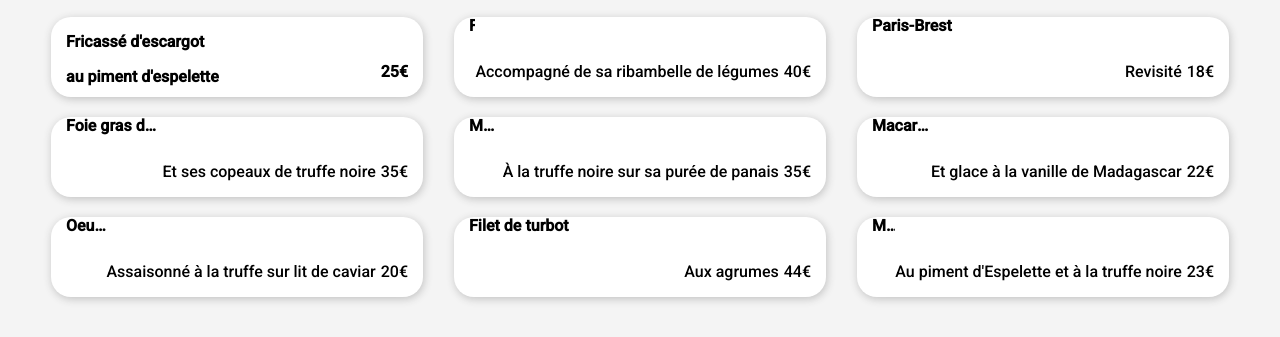
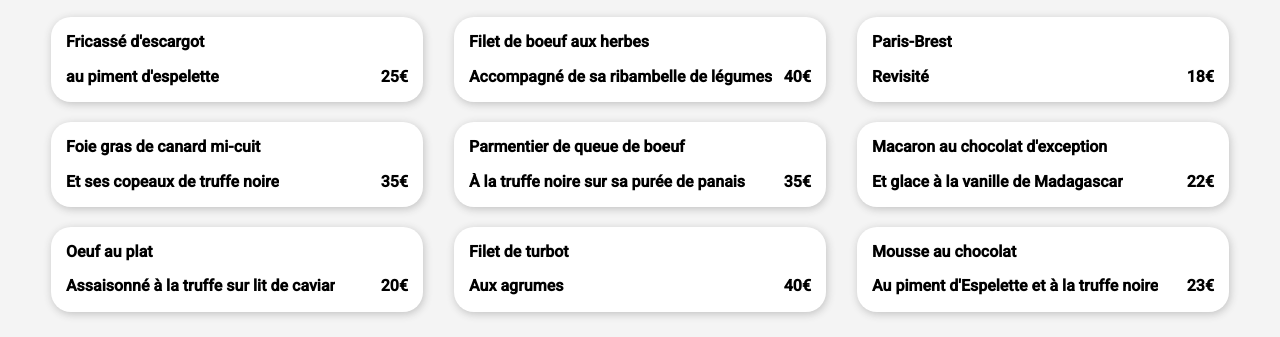
Before and after one commit to RaphGenius/OhMyFood, a website: page menu_palette.html in a window 1280 px wide. Shown: the part 463-800 px from the top of the page. Drawn offline with Linux system fonts and the light colour scheme; a web font is replaced by a local one.

Commit message:
toute la structure palette de gout modifier au niveau du html et css

```diff
--- a/menu_palette.html
+++ b/menu_palette.html
@@ -61,20 +61,22 @@
               </div>
 
               <div class="choix_plat choix_plat--2">
-                <span class="choix_plat__principal">Foie gras de canard mi-cuit</span>
-                <div class="choix_plat__complement">
+                <div class="choix_plat__principal"><p>Foie gras de canard mi-cuit</p>
                   <p>Et ses copeaux de truffe noire</p>
-                  <span class="choix_plat__complement_price">35€</span>
                 </div>
+                  <div class="choix_plat__complement_price">
+                    <p>35€</p>
+                  </div>
                 <div class="choix_plat__check-square"><i class="fa-solid fa-circle-check check"></i></div>
               </div>
 
               <div class="choix_plat choix_plat--3">
-                <span class="choix_plat__principal">Oeuf au plat</span>
-                <div class="choix_plat__complement">
+                <div class="choix_plat__principal"><p>Oeuf au plat</p>
                   <p>Assaisonné à la truffe sur lit de caviar</p>
-                  <span class="choix_plat__complement_price">20€</span>
                 </div>
+                  <div class="choix_plat__complement_price">
+                    <p>20€</p>
+                  </div>
                 <div class="choix_plat__check-square"><i class="fa-solid fa-circle-check check"></i></div>
               </div>
               </div>
@@ -85,30 +87,33 @@
               <span class="menu_repas__name">plats</span>
 
               <div class="choix_plat choix_plat--4">
-                <span class="choix_plat__principal">Filet de boeuf aux herbes</span>
-                <div class="choix_plat__complement">
+                <div class="choix_plat__principal"><p>Filet de boeuf aux herbes</p>
                   <p>Accompagné de sa ribambelle de légumes</p>
-                  <span class="choix_plat__complement_price">40€</span>
                 </div>
+                  <div class="choix_plat__complement_price">
+                    <p>40€</p>
+                  </div>
                 <div class="choix_plat__check-square"><i class="fa-solid fa-circle-check check"></i></div>
               </div>
 
 
               <div class="choix_plat choix_plat--5">
-                <span class="choix_plat__principal">Magret de canard</span>
-                <div class="choix_plat__complement">
+                <div class="choix_plat__principal"><p>Parmentier de queue de boeuf</p>
                   <p>À la truffe noire sur sa purée de panais</p>
-                  <span class="choix_plat__complement_price">35€</span>
                 </div>
+                  <div class="choix_plat__complement_price">
+                    <p>35€</p>
+                  </div>
                 <div class="choix_plat__check-square"><i class="fa-solid fa-circle-check check"></i></div>
               </div>
 
               <div class="choix_plat choix_plat--6">
-                <span class="choix_plat__principal">Filet de turbot</span>
-                <div class="choix_plat__complement">
+                <div class="choix_plat__principal"><p>Filet de turbot</p>
                   <p>Aux agrumes</p>
-                  <span class="choix_plat__complement_price">44€</span>
                 </div>
+                  <div class="choix_plat__complement_price">
+                    <p>40€</p>
+                  </div>
                 <div class="choix_plat__check-square"><i class="fa-solid fa-circle-check check"></i></div>
               </div>
             </div>
@@ -118,30 +123,32 @@
                 <span class="menu_repas__name">Dessert</span>
 
                 <div class="choix_plat choix_plat--7">
-                  <span class="choix_plat__principal">Paris-Brest</span>
-                  <div class="choix_plat__complement">
+                  <div class="choix_plat__principal"><p>Paris-Brest</p>
                     <p>Revisité</p>
-                    <span class="choix_plat__complement_price">18€</span>
                   </div>
+                    <div class="choix_plat__complement_price">
+                      <p>18€</p>
+                    </div>
                   <div class="choix_plat__check-square"><i class="fa-solid fa-circle-check check"></i></div>
                 </div>
 
                 <div class="choix_plat choix_plat--8">
-                  <span class="choix_plat__principal">
-                    Macaron au chocolat d'exception</span>
-                  <div class="choix_plat__complement">
+                  <div class="choix_plat__principal"><p>Macaron au chocolat d'exception</p>
                     <p>Et glace à la vanille de Madagascar</p>
-                    <span class="choix_plat__complement_price">22€</span>
+                  </div>
+                  <div class="choix_plat__complement_price">
+                    <p>22€</p>
                   </div>
                   <div class="choix_plat__check-square"><i class="fa-solid fa-circle-check check"></i></div>
                 </div>
 
                 <div class="choix_plat choix_plat--9">
-                  <span class="choix_plat__principal">Mousse au chocolat </span>
-                  <div class="choix_plat__complement">
+                  <div class="choix_plat__principal"><p>Mousse au chocolat</p>
                     <p>Au piment d'Espelette et à la truffe noire</p>
-                    <span class="choix_plat__complement_price">23€</span>
                   </div>
+                    <div class="choix_plat__complement_price">
+                      <p>23€</p>
+                    </div>
                   <div class="choix_plat__check-square"><i class="fa-solid fa-circle-check check"></i></div>
                 </div>
                 </div>
--- a/sass/components/_back_arrow.scss
+++ b/sass/components/_back_arrow.scss
@@ -1,6 +1,5 @@
 .fa-arrow-left{
-    float: left;
     font-size: 35px;
     margin-left: 20px;
-    color: black;
+    position: absolute;
 }
--- a/sass/pages/_menu.scss
+++ b/sass/pages/_menu.scss
@@ -68,7 +68,7 @@
     justify-content: space-between;
     align-items: flex-end;
     padding: 0px 15px;
-    height: 80px;
+   // height: 80px;
     margin-top: 20px;
     background-color: $color-white;
     border-radius: $brd-rad-card;
@@ -77,8 +77,6 @@
     transition: transform 300ms ease;
     position: relative;
     overflow: hidden;
-        white-space: nowrap;
-        text-overflow: ellipsis;
     animation: animation-card 500ms both;
     @for $i from 1 to 10 {
         &--#{$i}{
@@ -86,13 +84,12 @@
         }
     }
     &__principal {
-        width: 100%;
         height: 100%;
         overflow: hidden;
         white-space: nowrap;
         text-overflow: ellipsis;
         & p{
-            overflow: hidden;
+        overflow: hidden;
         white-space: nowrap;
         text-overflow: ellipsis;
         }
@@ -100,7 +97,7 @@
     &__check-square{
         display: flex;
         position: absolute;
-        height: 80px;
+        height: 90px;
         width: 80px;
         background-color: $color-tertiary;
         right: 0px;
@@ -109,10 +106,9 @@
         transition: transform 300ms ease;
     }
     &__complement_price{
-        transform: translateX(0px);
         transition: transform 300ms ease;
         display: block;
-        margin-left: 5px;
+       // margin-left: 5px;
     }
     &:hover{
         .choix_plat__complement_price{ //prix
@@ -124,26 +120,24 @@
         .choix_plat__check-square{
             transform: translateX(0px);
         }
-        .choix_plat__principal{
-
-        }
     }
-    &__complement{
+ /*   &__complement{
         display: flex;
         align-items: center;
         justify-content: space-between;
         font-weight: 500;
+        overflow: hidden;
         text-overflow: ellipsis;
         white-space: nowrap;
 
-    }
+    }*/
 
 }
 .check{
     position: absolute;
     font-size: 35px;
-    top: 22px;
-    left: 25px;
+    top: 27px;
+    left: 23px;
     -webkit-background-clip: text;
     color: transparent;
     -webkit-text-stroke-width: 2px;
```
Also changed, not shown: index.html (+0 -2 lines), css/style.css, 1 other file.
